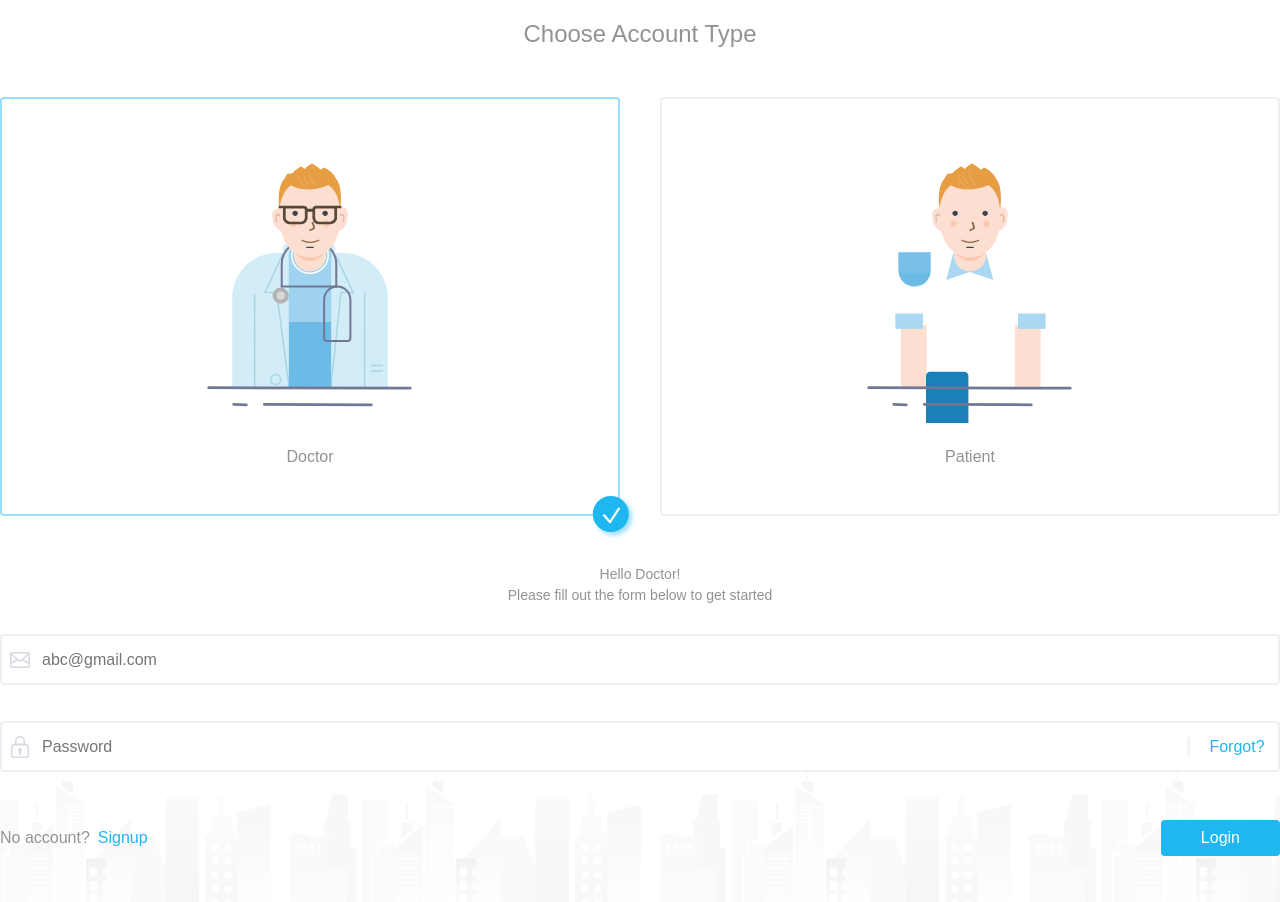
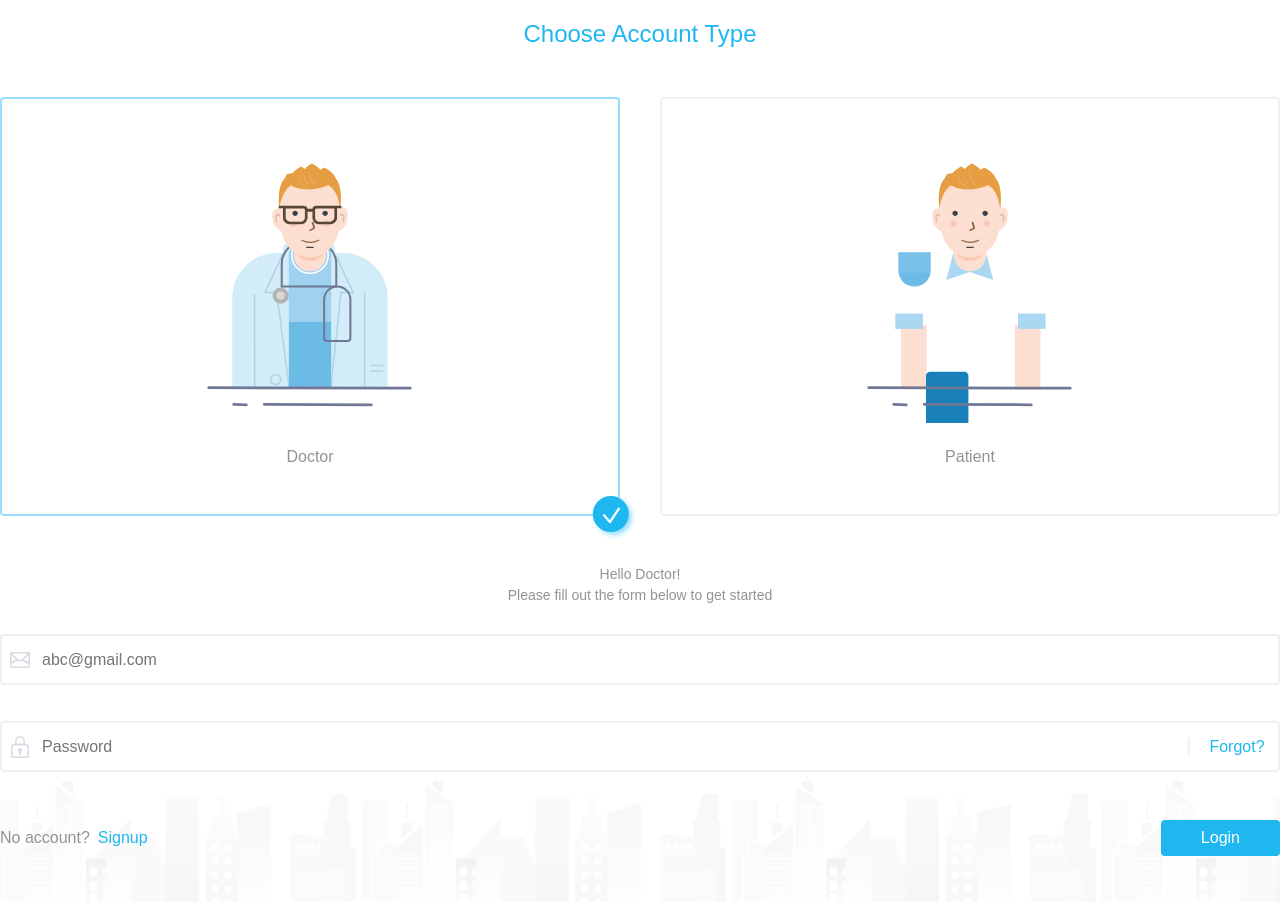
Before and after one commit to WeiLin18/React-login, a React (Create React App) app: page / in a window 1280 px wide. Shown: the top 902 px of the page. Built offline with nearby package versions, Linux system fonts and the light colour scheme.

Commit message:
modify text color

```diff
--- a/src/style/base.scss
+++ b/src/style/base.scss
@@ -3,5 +3,5 @@
   color: #939393;
 }
 :root{
-  --primary:#1EB7EF;
+  --my-primary:#1EB7EF;
 }
--- a/src/style/utilities.scss
+++ b/src/style/utilities.scss
@@ -13,7 +13,7 @@
   font-size: 14px;
 }
 .text-custom-primary {
-  color: primary;
+  color: var(--my-primary);
 }
 
 .lh-lg{
```
